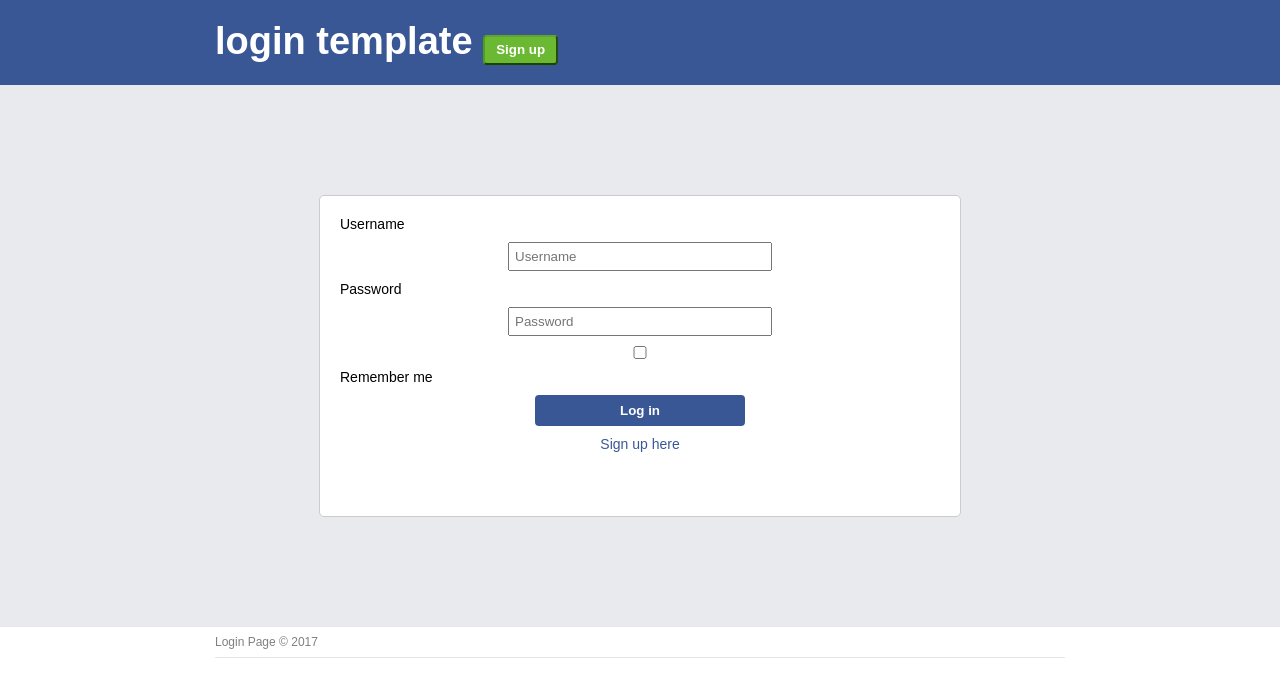
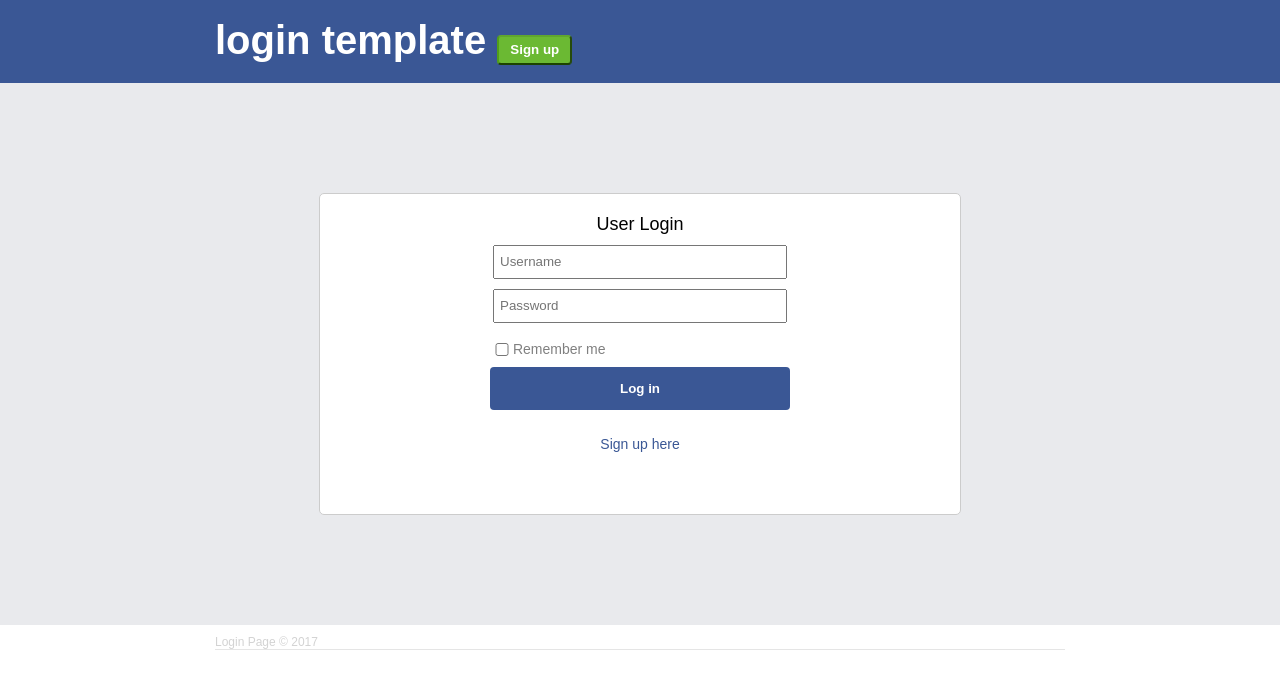
Before and after one commit to IoannisTsamandouras/PHP-Login-System, a PHP site: page /login.php in a window 1280 px wide. Shown: the top 697 px of the page. Run offline with PHP 8.4, Linux system fonts and the light colour scheme.

Commit message:
Update login.php
added login.php

```diff
--- a/phplogin/login.php
+++ b/phplogin/login.php
@@ -39,7 +39,7 @@ if(Input::exists()){
 <head>
 <title>Login Page</title>
 <style type="text/css">
-*{
+* {
 	margin: 0px; padding: 0px;
 }
 
@@ -52,14 +52,14 @@ body{
 header{
 	background: #3a5795;
 	color: #fff;
-	padding: 20px 5px;
+	padding: 18px 5px;
 }
 
-header h2{
-	font-size: 38px;
+.top h2{
+	font-size: 40px;
 }
 
-header .top{
+.top{
 	width: 850px;
 	margin: 0px auto;
 }
@@ -91,10 +91,12 @@ a:hover{
 }
 
 .btn-login{
-	width: 210px;
+	width: 300px;
+	height: 43px;
 	background: #3a5795;
 	border: none;
 	padding: 8px;
+	margin: 10px auto;
 }
 
 section{
@@ -102,7 +104,7 @@ section{
 	background: #e9eaed;
 }
 
-section .center{
+.center{
 	border: 1px solid #ccc;
 	border-radius: 5px;
 	background: #fff;
@@ -110,23 +112,60 @@ section .center{
 	height:280px;
 	width: 600px;
 	margin: 100px auto;
+}
+
+.input-group{
+	margin-top:10px;
+    width:60%;
+    display:flex;
+    justify-content:space-between;
+    flex-wrap:wrap;
+}
+
+p{
+	display: block;
 	font-size: 14px;
 }
 
-section p{
+.example{
+	font-size: 18px;
 	text-align: center;
+}
+
+label {
+	display: inline;
+	float: left;
+}
+
+.recall{
+	display: block;
+  	padding-left: 170px;
+  	text-indent: -15px;
+}
+
+div .rem{
+	font-size: 14px;
+	display: block;
 }
 
 input{
 	display: block;
-	width: 250px;
+	width: 280px;
+	height: 20px;
 	margin: 10px auto;
 	padding: 5px;
 }
 
-input .chkbx{
+.chkbx{
 	display: inline;
-	width: 20px;
+	width: 14px;
+  	height: 13px;
+
+  	vertical-align: bottom;
+  	position: relative;
+  	top: -1px;
+  	*overflow: hidden;
+  	margin: 0 auto;
 }
 
 footer{
@@ -134,12 +173,14 @@ footer{
 	color: #d3d3d3;
 }
 
-footer .bottom{
+.bottom{
 	width: 850px;
 	margin: 0 auto;
+	text-align: left;
+	padding: 10px 0;
 }
 
-footer p{
+p{
 	padding: 8px 0;
 	color: #808080;
 }
@@ -161,28 +202,28 @@ border-bottom: 1px solid rgba(255, 255, 255, 0.3);
 	<section>
 		<form action="" method="post">
 			<div class="center">
+				<div class="example">User Login
 				<div class="field">
-					<label for="username">Username</label>
 					<input type="text" name="username" id="username" placeholder="Username"autocomplete="off">
 				</div>
 				<div class="field">
-					<label for="password">Password</label>
 					<input type="password" name="password" id="password" placeholder="Password" autocomplete="off">
 				</div>
-				<div class="field">
-					<label for="remember">
-						<input type="checkbox" name="remember" id="remember" class="chkbx"> Remember me
-					</label>
+				<div class="field"><p>
+				<label for="remember" class="recall">
+				<input type="checkbox" name="remember" id="remember" class="chkbx">
+				Remember me</label></p>
+			</div>
+			<div class="field">
+				<p><input type="submit" value="Log in" class="btn btn-login"></p>
+					<p><a href="register.php">Sign up here</a></p>
+				<input type="hidden" name="token" value="<?php echo Token::generate(); ?>" />
 				</div>
-				<input type="hidden" name="token" value="<?php echo Token::generate(); ?>">
-				<input type="submit" value="Log in" class="btn btn-login">
-				<p><a href="#">Sign up here</a></p>
 			</div>
 		</form>
 	</section>
 	<footer>
-		<div class="bottom">
-			<p>Login Page &copy; 2017</p>
+		<div class="bottom">Login Page &copy; 2017
 			<hr class="style-one">
 		</div>
 	</footer>
```
